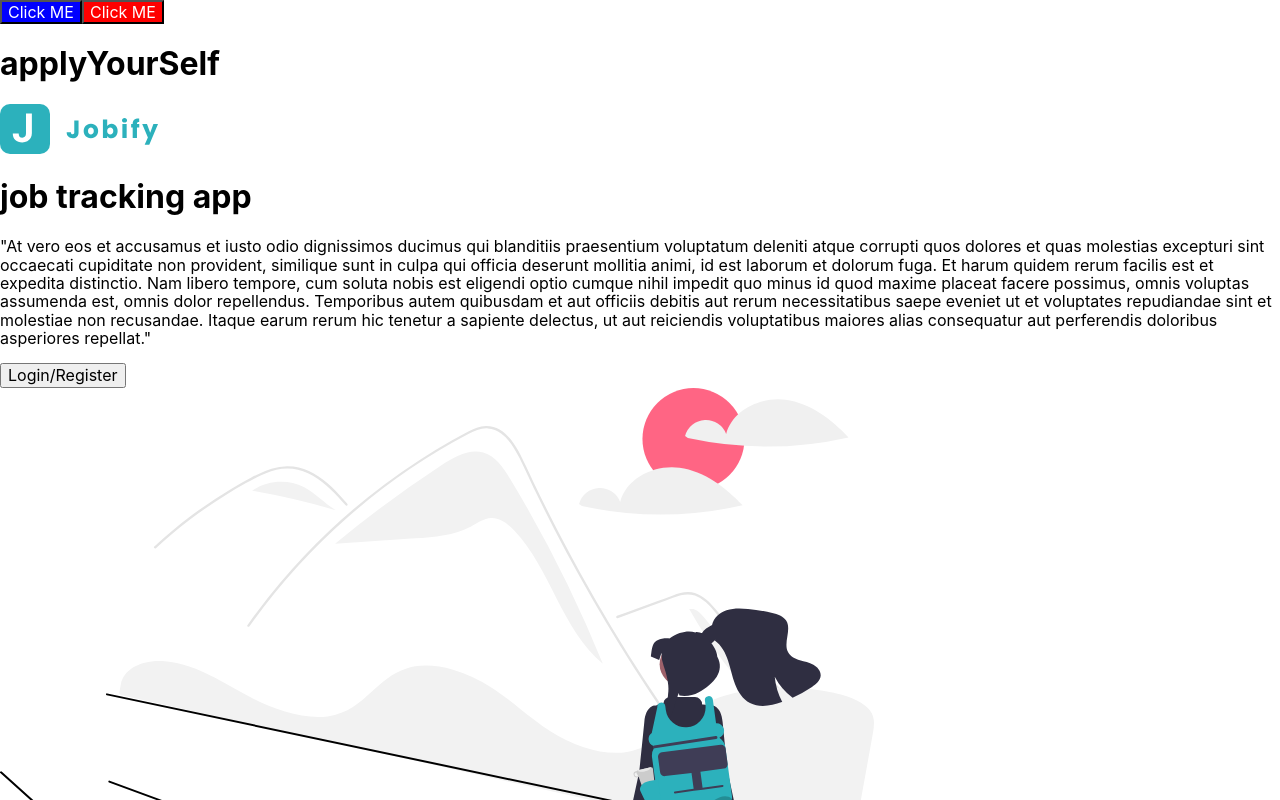
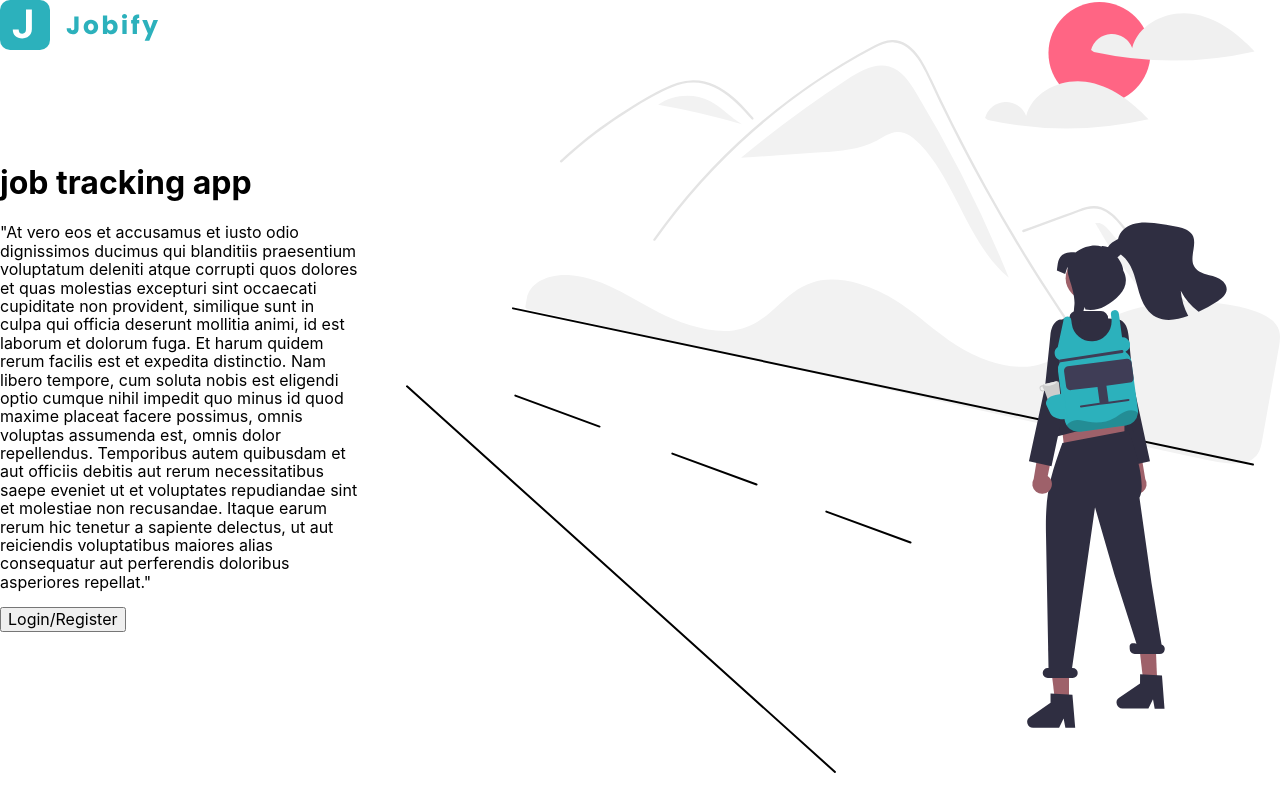
Before and after one commit to Mike11199/applyYourSelf---Job-Tracker, a React (Create React App) app in the folder client/: page / in a window 1280 px wide. Shown: the top 800 px of the page. Built offline with nearby package versions, Linux system fonts and the light colour scheme.

Commit message:
added styled component wrapper with CSS for landing page

```diff
--- a/client/src/App.js
+++ b/client/src/App.js
@@ -1,23 +1,11 @@
 import Landing from "./pages/Landing"
 import styled from 'styled-components'
 
-const Button = styled.button`
-  background: red;
-  color:white;
-  font-size: 1rem;
-`
-const ButtonSecond = styled.button`
-  background: blue;
-  color:white;
-  font-size: 1rem;
-`
+
 
 function App() {
   return (
     <div>
-      <ButtonSecond>Click ME</ButtonSecond>
-      <Button>Click ME</Button>
-      <h1>applyYourSelf</h1>
       <Landing />
     </div>
   )
--- a/client/src/pages/Landing.js
+++ b/client/src/pages/Landing.js
@@ -1,9 +1,10 @@
 import logo from '../assets/images/logo.svg'
 import main from '../assets/images/main.svg'
+import styled from 'styled-components'
 
 const Landing = () => {
   return (
-  <main>
+  <Wrapper>
     <nav>
      <img src={logo} alt="applyYourSelf" className='logo' />
     </nav>
@@ -33,8 +34,54 @@
         </div>
         <img src={main} alt="job hunt" className='img main-img' />
     </div>
-  </main>
+  </Wrapper>
   )
 }
 
+// insert styled component wrapper here.  Calling it main as that's the tag over
+
+const Wrapper = styled.main`
+
+nav {
+  width: var(--fluid-width);
+  max-width: var(--max-width);
+  margin: 0 auto;
+  height: var(--nav-height);
+  display: flex;
+  align-items: center;
+}
+
+.page {
+  min-height: calc(100vh - var(--nav-height));
+  display:grid;
+  align-items:center;
+  margin-top: -3rem;
+}
+
+h1{
+  font-weight: 700;
+  span{
+    color:var(--primary-500);
+  }
+}
+
+p{
+  color: var(--grey-600);
+}
+.main-img {
+  display: none;
+}
+
+@media (min-width: 992px) {
+  .page {
+    grid-template-columns: 1fr 1fr;
+    column-gap: 3rem;
+  }
+  .main-img {
+    display: block;
+  }
+}
+`
+
+
 export default Landing
```
